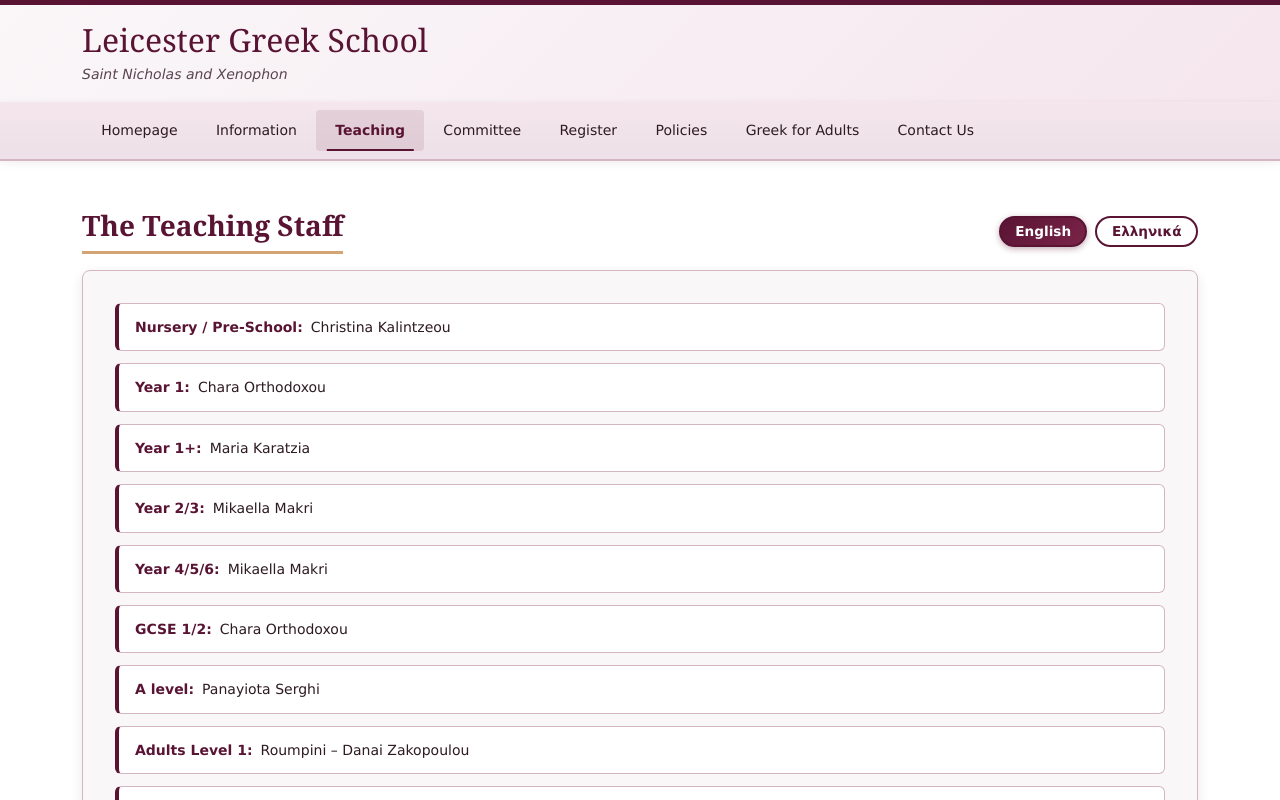
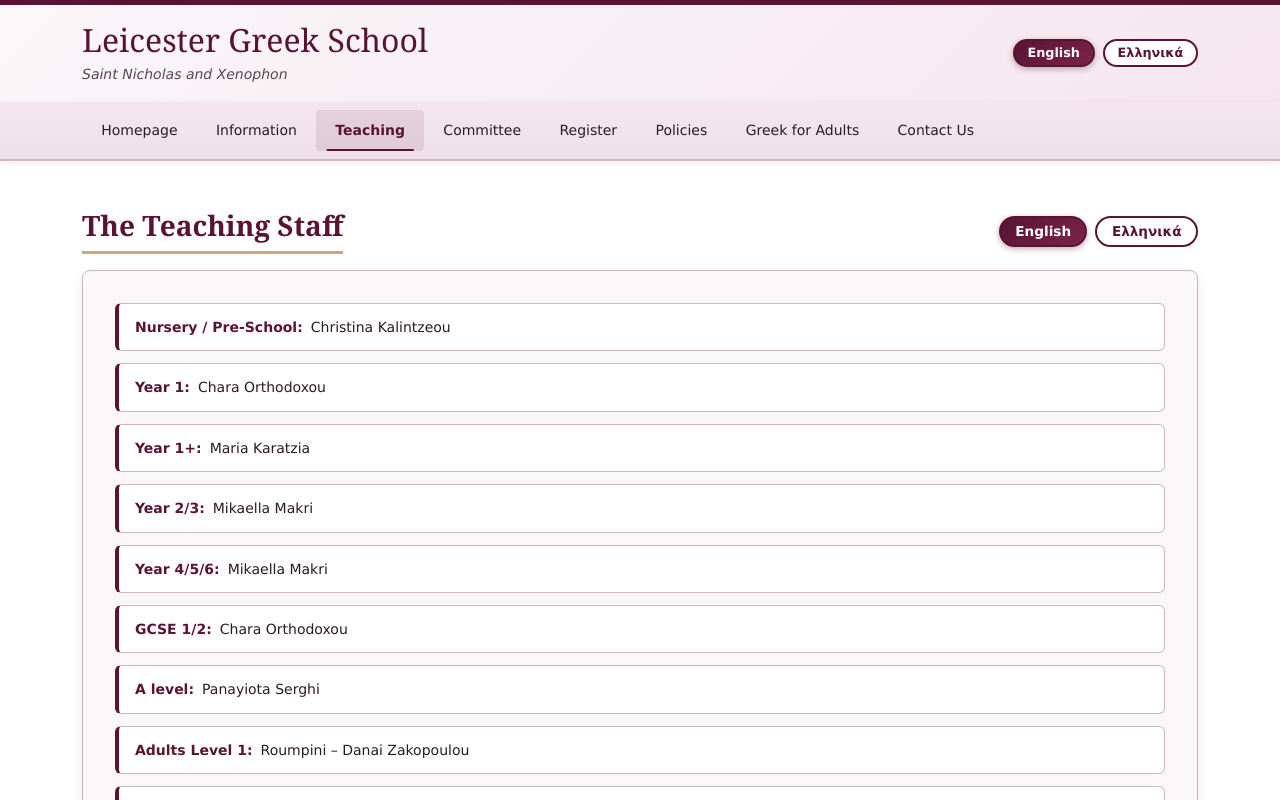
Before and after one commit to Leicester-Greek-School/website, a Vue app: page /teaching in a window 1280 px wide. Shown: the top 800 px of the page. Built offline with nearby package versions, Linux system fonts and the light colour scheme.

Commit message:
Add site-wide language toggle

```diff
--- a/src/components/Navbar.vue
+++ b/src/components/Navbar.vue
@@ -2,12 +2,28 @@
   <div>
     <div class="top-header border-top-primary">
       <div class="container py-3">
+        <div class="d-flex justify-content-between align-items-center flex-wrap gap-3">
+          <div>
             <h1 class="school-title mb-0">
               <router-link to="/" class="text-decoration-none" aria-label="Leicester Greek School - Home">
                 Leicester Greek School
               </router-link>
             </h1>
             <p class="school-subtitle mb-0">Saint Nicholas and Xenophon</p>
+          </div>
+          <div class="locale-switch" role="group" aria-label="Language selection">
+            <button
+              v-for="loc in locales"
+              :key="loc"
+              type="button"
+              class="btn-locale"
+              :class="{ active: loc === selectedLocale }"
+              @click="onSetLocale(loc)"
+            >
+              {{ loc === 'en' ? 'English' : 'Ελληνικά' }}
+            </button>
+          </div>
+        </div>
       </div>
     </div>
     <nav class="navbar navbar-expand-lg navbar-light" aria-label="Main navigation">
@@ -49,6 +65,30 @@
   </div>
 </template>
 
+<script>
+import { LOCALES } from '@/data/staff';
+import { localeStore, setLocale } from '@/stores/locale';
+
+export default {
+  name: 'Navbar',
+  data() {
+    return {
+      locales: LOCALES
+    };
+  },
+  computed: {
+    selectedLocale() {
+      return localeStore.locale;
+    }
+  },
+  methods: {
+    onSetLocale(loc) {
+      setLocale(loc);
+    }
+  }
+};
+</script>
+
 <style scoped>
 .top-header {
   background: linear-gradient(135deg, #faf7f9 0%, #f5e6ed 100%);
@@ -81,6 +121,38 @@
   color: #5a4450;
   font-style: italic;
   margin-top: 0.25rem;
+}
+
+.locale-switch {
+  display: flex;
+  gap: 0.5rem;
+}
+
+.btn-locale {
+  background: #ffffff;
+  border: 2px solid #591434;
+  color: #591434;
+  padding: 0.35rem 0.8rem;
+  font-size: 0.8rem;
+  font-weight: 600;
+  border-radius: 999px;
+  cursor: pointer;
+  line-height: 1;
+  transition: all 0.25s ease;
+}
+
+.btn-locale:hover, .btn-locale:focus {
+  background: #591434;
+  color: #ffffff;
+  box-shadow: 0 0 0 3px rgba(89, 20, 52, 0.25);
+  outline: none;
+}
+
+.btn-locale.active {
+  background: linear-gradient(135deg, #591434 0%, #7a2448 100%);
+  color: #ffffff;
+  border-color: #591434;
+  box-shadow: 0 2px 6px rgba(89, 20, 52, 0.35);
 }
 
 .navbar {
--- a/src/data/staff.js
+++ b/src/data/staff.js
@@ -24,3 +24,10 @@ export const STAFF = {
     { role: 'Ενήλικες Επίπεδο 2', teachers: ['Roumpini -Danai Zakopoulou'] }
   ]
 };
+
+export const PAGE_TITLES = {
+  teaching: {
+    en: 'The Teaching Staff',
+    el: 'Διδακτικό Προσωπικό'
+  }
+};
--- /dev/null
+++ b/src/stores/locale.js
@@ -0,0 +1,32 @@
+import { reactive, watch } from 'vue';
+import { LOCALES } from '@/data/staff';
+
+function initialLocale() {
+  try {
+    const saved = localStorage.getItem('locale');
+    if (saved && LOCALES.includes(saved)) return saved;
+  } catch (_) {}
+  return 'en';
+}
+
+export const localeStore = reactive({
+  locale: initialLocale()
+});
+
+watch(() => localeStore.locale, (newLoc) => {
+  try {
+    document.documentElement.setAttribute('lang', newLoc === 'el' ? 'el' : 'en');
+  } catch (_) {}
+});
+
+// set initial lang
+try { document.documentElement.setAttribute('lang', localeStore.locale === 'el' ? 'el' : 'en'); } catch (_) {}
+
+export function setLocale(loc) {
+  if (LOCALES.includes(loc)) {
+    localeStore.locale = loc;
+    try { localStorage.setItem('locale', loc); } catch (_) {}
+  }
+}
+
+export { LOCALES };
--- a/src/views/Teaching.vue
+++ b/src/views/Teaching.vue
@@ -10,7 +10,7 @@
             type="button"
             class="btn-locale"
             :class="{ active: loc === selectedLocale }"
-            @click="setLocale(loc)"
+            @click="onSetLocale(loc)"
           >
             {{ loc === 'en' ? 'English' : 'Ελληνικά' }}
           </button>
@@ -36,41 +36,32 @@
 </template>
 
 <script>
-import { STAFF, LOCALES } from '@/data/staff';
+import { STAFF, LOCALES, PAGE_TITLES } from '@/data/staff';
+import { localeStore, setLocale } from '@/stores/locale';
 
 export default {
   name: 'Teaching',
   data() {
     return {
-      selectedLocale: 'en',
       locales: LOCALES,
       titleId: 'teachingTitle'
     };
   },
   computed: {
+    selectedLocale() {
+      return localeStore.locale;
+    },
     staffList() {
       return STAFF[this.selectedLocale] || STAFF.en;
     },
     pageTitle() {
-      return this.selectedLocale === 'en' ? 'The Teaching Staff' : 'Διδακτικό Προσωπικό';
-    }
-  },
-  created() {
-    try {
-      const saved = localStorage.getItem('teachingLocale');
-      if (saved && this.locales.includes(saved)) {
-        this.selectedLocale = saved;
-      }
-    } catch (_) {
-      /* no-op for environments without localStorage */
+      const map = PAGE_TITLES.teaching || {};
+      return map[this.selectedLocale] || map.en || 'The Teaching Staff';
     }
   },
   methods: {
-    setLocale(loc) {
-      if (this.locales.includes(loc)) {
-        this.selectedLocale = loc;
-        try { localStorage.setItem('teachingLocale', loc); } catch (_) { /* ignore */ }
-      }
+    onSetLocale(loc) {
+      setLocale(loc);
     }
   }
 };
```
Lines whose indentation alone changed are shown as unchanged.
